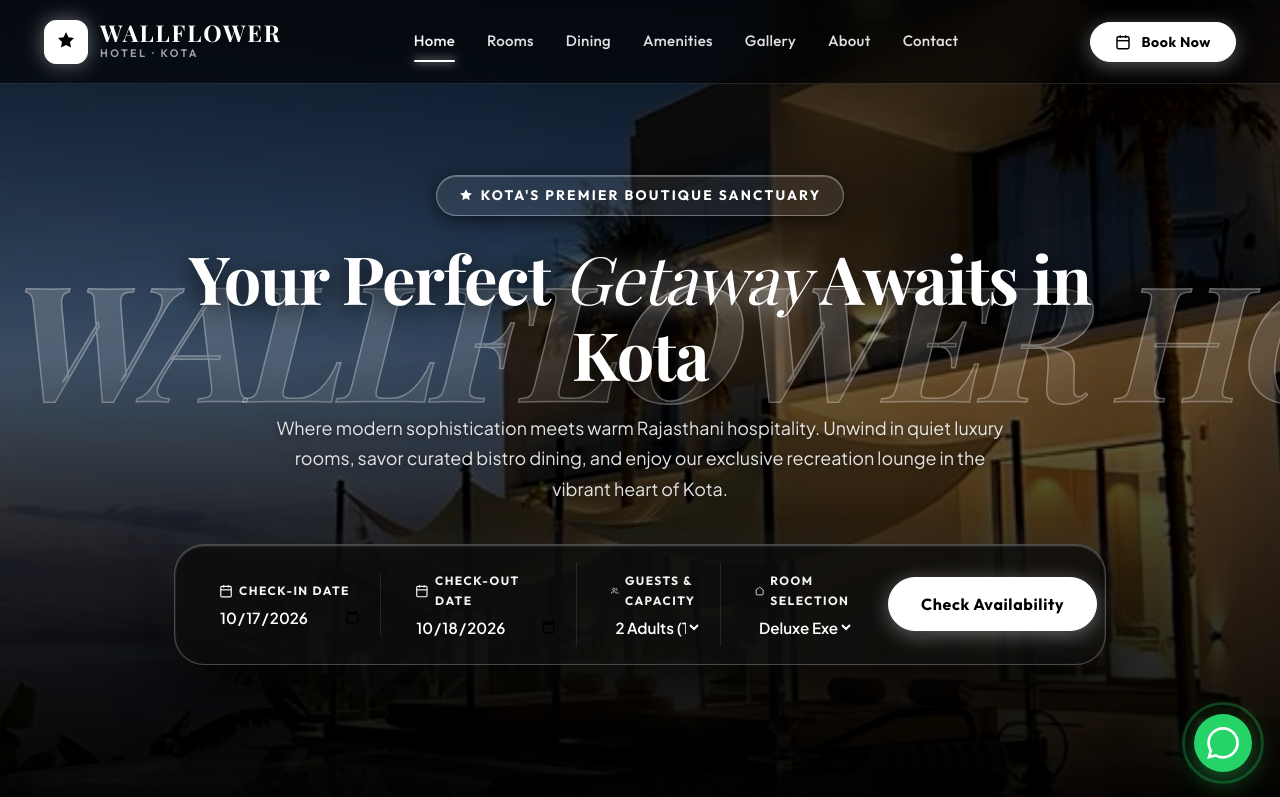
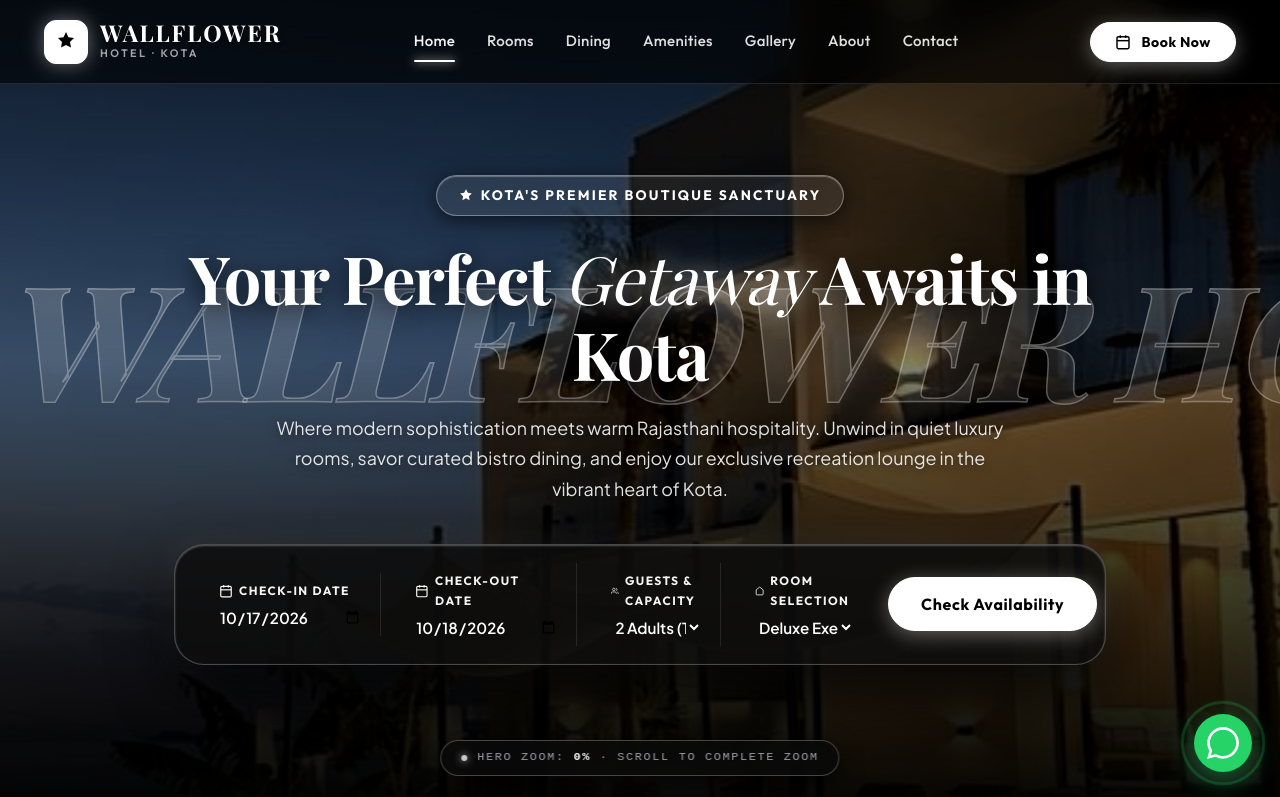
Before and after one commit to LOKESHGUJJAR008/HOTEL-WALLFLOWER, a plain HTML site: page index.html in a window 1280 px wide. Shown: the top 797 px of the page. Drawn offline with nearby package versions, Linux system fonts and the light colour scheme; a web font is replaced by a local one.

Commit message:
feat: pinned scroll-driven hero architecture - locks page scroll until hero completely zooms out and watermark slides

```diff
--- a/css/style.css
+++ b/css/style.css
@@ -594,16 +594,37 @@ h1, h2, h3, h4, h5, h6 {
 }
 
 /* ==========================================================================
-   HERO SECTION
+   PINNED SCROLL-DRIVEN HERO ARCHITECTURE
+   Until the hero section completes full zoom out, page scroll is locked in place
    ========================================================================== */
+.hero-scroll-track {
+  position: relative;
+  height: 240vh; /* Locked scroll track: provides scroll distance for complete zoom out */
+  background: #000000;
+  width: 100%;
+}
+
+.hero-sticky-frame {
+  position: sticky;
+  top: 0;
+  left: 0;
+  width: 100%;
+  height: 100vh;
+  min-height: 100vh;
+  overflow: hidden;
+  z-index: 15;
+}
+
 .hero-section {
   position: relative;
+  width: 100%;
+  height: 100vh;
   min-height: 100vh;
   display: flex;
   align-items: center;
   justify-content: center;
   color: var(--text-white);
-  padding: 140px 0 100px;
+  padding: 100px 0 60px;
   background: #000000;
   overflow: hidden;
 }
@@ -623,12 +644,12 @@ h1, h2, h3, h4, h5, h6 {
   width: 100%;
   height: 100%;
   object-fit: cover;
-  object-position: center 40%;
+  object-position: center 35%;
   filter: brightness(0.68) contrast(1.1) grayscale(0.12);
-  transform: scale(1.24);
+  transform: scale(1.45); /* Starts deeply zoomed in */
   transform-origin: center center;
   will-change: transform, filter;
-  transition: transform 0.08s ease-out, filter 0.08s ease-out;
+  transition: transform 0.05s ease-out, filter 0.05s ease-out;
 }
 
 .hero-overlay {
@@ -645,6 +666,44 @@ h1, h2, h3, h4, h5, h6 {
   );
   z-index: 2;
   pointer-events: none;
+}
+
+/* Scroll Lock & Zoom Progress HUD Badge */
+.hero-scroll-progress-badge {
+  position: absolute;
+  bottom: 24px;
+  left: 50%;
+  transform: translateX(-50%);
+  z-index: 5;
+  display: flex;
+  align-items: center;
+  gap: 10px;
+  background: rgba(10, 10, 10, 0.85);
+  backdrop-filter: blur(14px);
+  -webkit-backdrop-filter: blur(14px);
+  border: 1px solid rgba(255, 255, 255, 0.25);
+  padding: 7px 20px;
+  border-radius: var(--radius-full);
+  font-family: monospace;
+  font-size: 0.74rem;
+  letter-spacing: 0.14em;
+  color: #A1A1AA;
+  pointer-events: none;
+  box-shadow: 0 8px 24px rgba(0, 0, 0, 0.8);
+  transition: all 0.2s ease;
+}
+
+.hero-scroll-progress-badge strong {
+  color: #FFFFFF;
+}
+
+.hero-scroll-progress-badge .progress-dot {
+  width: 6px;
+  height: 6px;
+  border-radius: 50%;
+  background: #FFFFFF;
+  box-shadow: 0 0 8px #FFFFFF;
+  animation: pulseWhite 1.5s infinite;
 }
 
 /* ==========================================================================
--- a/index.html
+++ b/index.html
@@ -90,6 +90,9 @@
        1. HERO SECTION ("Your Perfect Getaway Awaits") + Booking Bar
        ========================================================================== -->
   <main>
+    <!-- Pinned Scroll-Driven Hero Architecture (Page scroll locked until fully zoomed out) -->
+    <div class="hero-scroll-track" id="hero-scroll-track">
+      <div class="hero-sticky-frame" id="hero-sticky-frame">
         <section class="hero-section" id="hero">
           <div class="hero-bg-media" id="hero-bg-media">
             <img src="assets/images/hotel-hero-pool.png" alt="Hotel Wallflower Exterior Twilight Infinity Pool Kota" id="hero-img">
@@ -173,7 +176,15 @@
               </form>
             </div>
           </div>
+
+          <!-- Scroll Lock & Zoom Telemetry Indicator -->
+          <div class="hero-scroll-progress-badge" id="hero-scroll-progress-badge">
+            <span class="progress-dot"></span>
+            <span>HERO ZOOM: <strong id="hero-zoom-pct">0%</strong> · SCROLL TO COMPLETE ZOOM</span>
+          </div>
         </section>
+      </div>
+    </div>
 
     <!-- ==========================================================================
          2. ICON STRIP (5 Features)
--- a/js/main.js
+++ b/js/main.js
@@ -690,47 +690,74 @@ window.showToast = function(msg) {
 };
 
 /* ==========================================================================
-   HERO SCROLL CHOREOGRAPHY (Zoom Out + Watermark Slide + Section Slide)
+   HERO SCROLL CHOREOGRAPHY (Pinned Scroll Track: Page Locked Until Full Zoom Out)
    ========================================================================== */
 function initHeroScrollChoreography() {
-  const hero = document.getElementById('hero');
+  const track = document.getElementById('hero-scroll-track');
   const heroImg = document.getElementById('hero-img');
   const watermarkText = document.getElementById('hero-watermark-text');
   const heroContent = document.getElementById('hero-content');
+  const zoomPctEl = document.getElementById('hero-zoom-pct');
+  const progressBadge = document.getElementById('hero-scroll-progress-badge');
 
-  if (!hero || !heroImg) return;
+  if (!track || !heroImg) return;
 
   let ticking = false;
 
   const onScroll = () => {
-    const scrollY = window.scrollY;
-    const heroHeight = hero.offsetHeight || window.innerHeight;
+    const rect = track.getBoundingClientRect();
+    const windowHeight = window.innerHeight;
+    const trackHeight = track.offsetHeight;
+    const scrollDistance = Math.max(1, trackHeight - windowHeight);
 
-    // Progress through hero viewport [0.0 -> 1.0]
-    const progress = Math.min(1.2, Math.max(0, scrollY / (heroHeight * 0.95)));
+    // Current scroll distance inside the pinned track
+    const currentScroll = Math.max(0, -rect.top);
+    const progress = Math.min(1.0, Math.max(0, currentScroll / scrollDistance));
 
-    // 1. Image zooms out as user scrolls down: from 1.25 down to 1.00 smoothly
-    const zoomScale = Math.max(0.98, 1.25 - progress * 0.25);
-    const parallaxY = scrollY * 0.2;
-    const brightness = Math.max(0.48, 0.68 - progress * 0.2);
-    heroImg.style.transform = `scale(${zoomScale.toFixed(4)}) translateY(${parallaxY.toFixed(1)}px)`;
+    // 1. Image zooms out as user scrolls down:
+    // Starts deeply zoomed in at scale(1.45)
+    // As user scrolls, zooms out continuously until scale(1.00)
+    // ONLY when progress reaches 1.0 does the image complete zoom-out and page moves!
+    const startScale = 1.45;
+    const endScale = 1.00;
+    const currentScale = startScale - (progress * (startScale - endScale));
+    const brightness = Math.max(0.50, 0.70 - progress * 0.18);
+
+    heroImg.style.transform = `scale(${currentScale.toFixed(4)})`;
     heroImg.style.filter = `brightness(${brightness.toFixed(3)}) contrast(1.1) grayscale(0.12)`;
 
     // 2. Bold italic transparent watermark text slides horizontally across the screen
     if (watermarkText) {
-      const slideX = progress * 260; // slides right-to-left
-      const slideY = progress * 70;
-      const textScale = 1 + progress * 0.05;
+      const slideX = progress * 320; // slides right-to-left
+      const slideY = progress * 40;
+      const textScale = 1 + progress * 0.08;
       watermarkText.style.transform = `translate3d(${-slideX.toFixed(1)}px, ${slideY.toFixed(1)}px, 0) scale(${textScale.toFixed(3)})`;
-      watermarkText.style.opacity = Math.max(0.08, 1 - progress * 0.75);
+      watermarkText.style.opacity = Math.max(0.10, 1 - progress * 0.75);
     }
 
-    // 3. Foreground title & booking bar slide up with parallax & fade
+    // 3. Foreground title & booking bar slide up and fade out in the latter half of the zoom-out
     if (heroContent) {
-      const contentSlideY = -scrollY * 0.35;
-      const contentOpacity = Math.max(0, 1 - progress * 1.35);
-      heroContent.style.transform = `translate3d(0, ${contentSlideY.toFixed(1)}px, 0)`;
+      let contentOpacity = 1;
+      let contentY = 0;
+      if (progress > 0.20) {
+        const fadeProgress = (progress - 0.20) / 0.80; // 0 to 1
+        contentOpacity = Math.max(0, 1 - fadeProgress * 1.35);
+        contentY = -fadeProgress * 90;
+      }
+      heroContent.style.transform = `translate3d(0, ${contentY.toFixed(1)}px, 0)`;
       heroContent.style.opacity = contentOpacity.toFixed(3);
+    }
+
+    // 4. Update HUD progress indicator
+    if (zoomPctEl) {
+      const pct = Math.round(progress * 100);
+      if (pct >= 100) {
+        zoomPctEl.textContent = '100% · UNLOCKED';
+        if (progressBadge) progressBadge.style.borderColor = '#FFFFFF';
+      } else {
+        zoomPctEl.textContent = `${pct}%`;
+        if (progressBadge) progressBadge.style.borderColor = 'rgba(255, 255, 255, 0.25)';
+      }
     }
 
     ticking = false;
```
Lines whose indentation alone changed are shown as unchanged.
